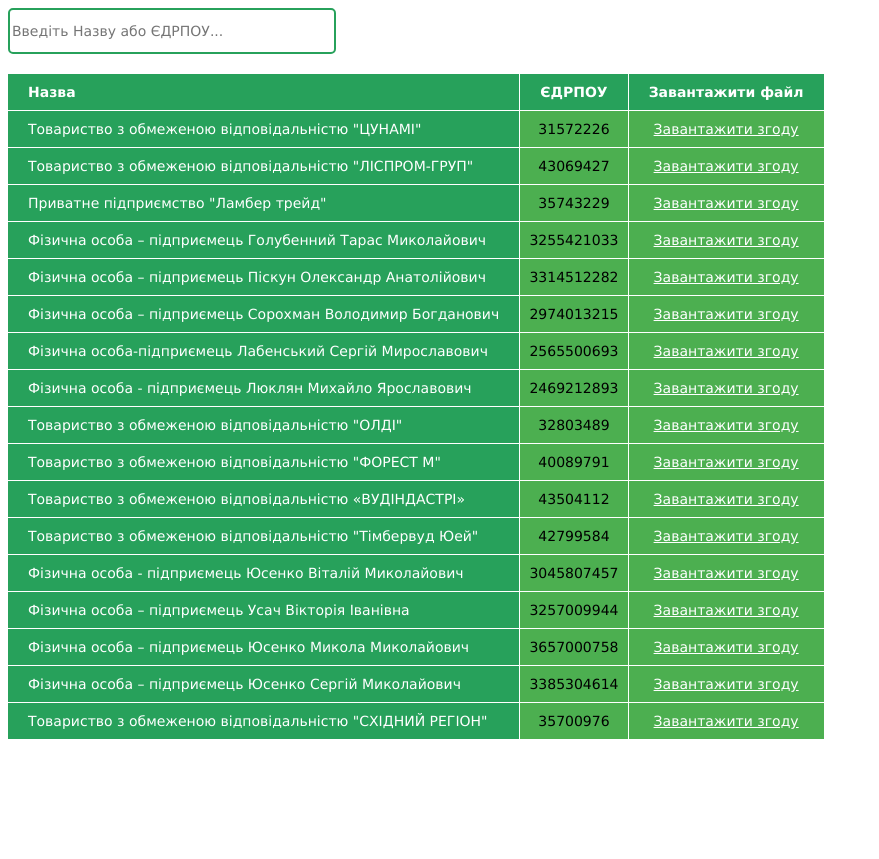
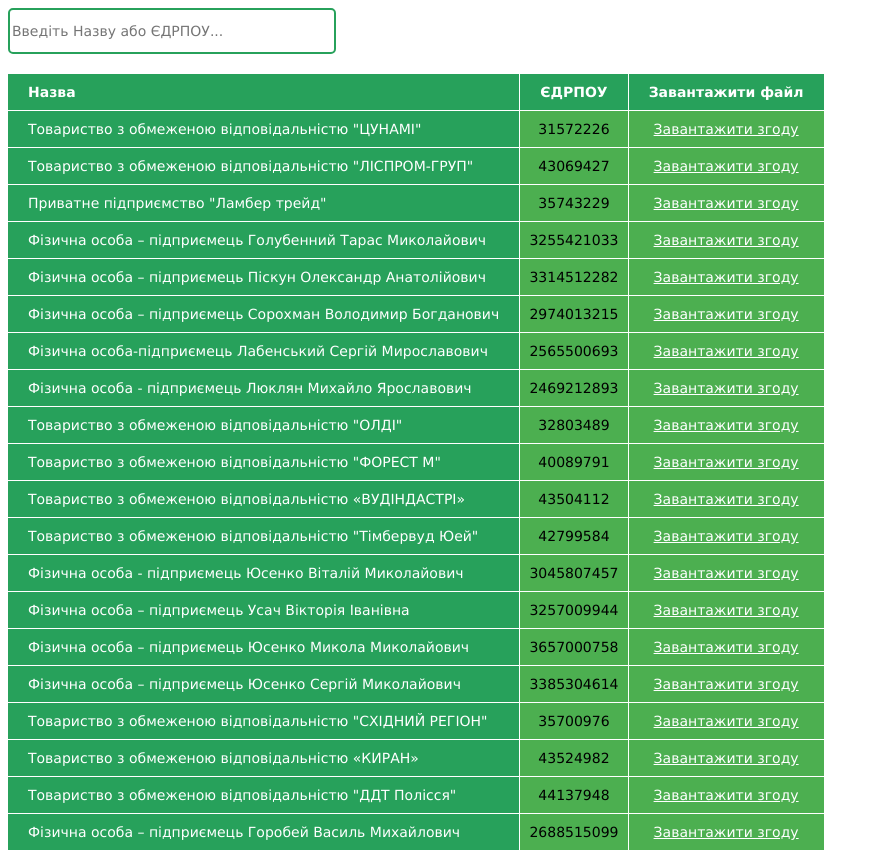
Before and after one commit to valeriytitovych/agreement, a website: page index.html in a window 1280 px wide. Shown: the whole page, without its empty margins (0-879 px from the left). Before the commit the page ends 800 px from the top, so only its background shows below. Drawn offline with Linux system fonts and the light colour scheme.

Commit message:
added 3 companies

```diff
--- a/index.html
+++ b/index.html
@@ -107,6 +107,21 @@
                     <td>35700976</td>
                     <td><a href="./src/Східний регіон.zip" download="">Завантажити згоду</a></td>
                 </tr>
+                <tr>
+                    <td>Товариство з обмеженою відповідальністю «КИРАН»</td>
+                    <td>43524982</td>
+                    <td><a href="./src/ТОВ Киран дозвіл.zip" download="">Завантажити згоду</a></td>
+                </tr>
+                <tr>
+                    <td>Товариство з обмеженою відповідальністю "ДДТ Полісся"</td>
+                    <td>44137948</td>
+                    <td><a href="./src/ТОВ ДДТ Полісся .zip" download="">Завантажити згоду</a></td>
+                </tr>
+                <tr>
+                    <td>Фізична особа – підприємець Горобей Василь Михайлович</td>
+                    <td>2688515099</td>
+                    <td><a href="./src/ФОП Горобей ВМ.zip" download="">Завантажити згоду</a></td>
+                </tr>
             </tbody>
         </table>
     </div>
```
Also changed, not shown: 3 other files.
